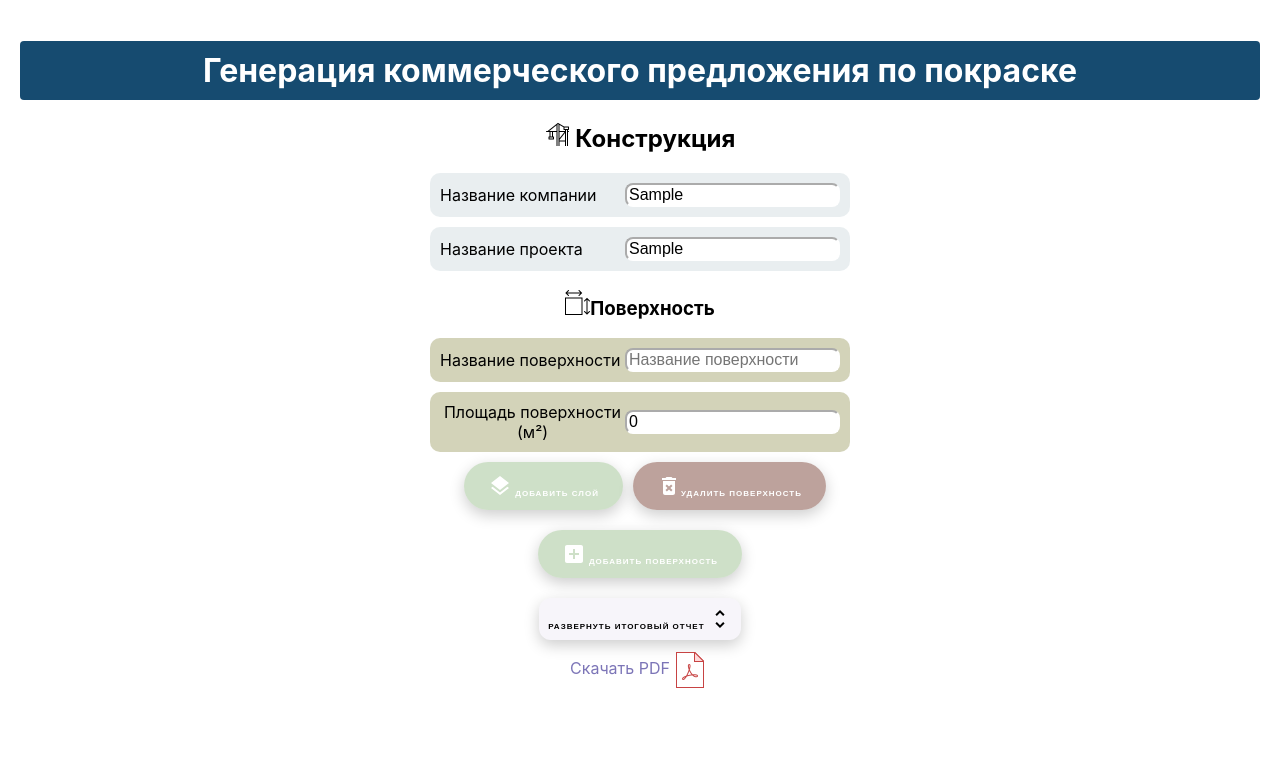
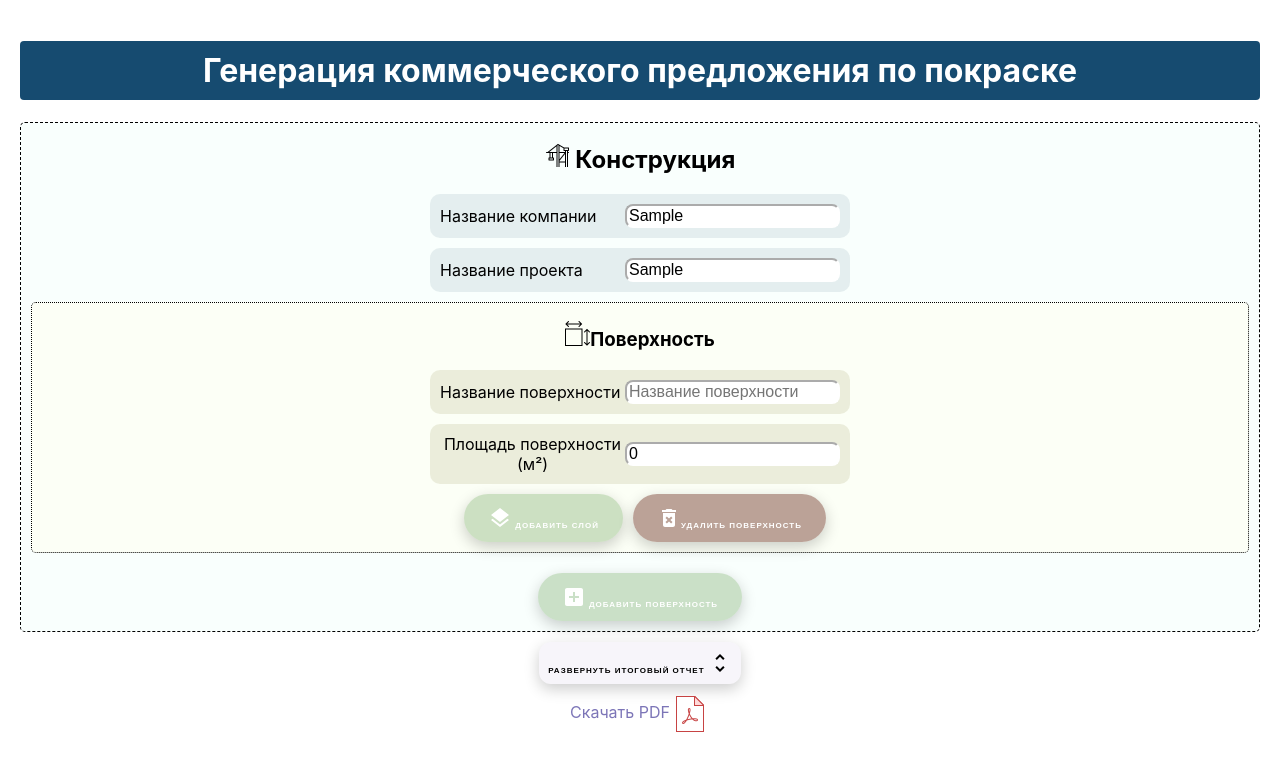
Before and after one commit to vapanteleev/co-front, a React (Create React App) app: page / in a window 1280 px wide. Both pictures are taken after typing "Sample", "Sample" into the empty fields and a click on the button "ДОБАВИТЬ ПОВЕРХНОСТЬ". Shown: the top 762 px of the page. Built offline with nearby package versions, Linux system fonts and the light colour scheme.

Commit message:
визуальная сепарация логических блоков приложения

```diff
--- a/src/components/ConstructionForm/ConstructionForm.module.css
+++ b/src/components/ConstructionForm/ConstructionForm.module.css
@@ -49,6 +49,14 @@
     /* padding: 3px */
 }
 
+.ConstructionFormContainer {
+    border-radius: 5px;
+    background: #f0fff963;
+    border-width: 1px;
+    border-color: black;
+    border-style: dashed;
+}
+
 @media (max-width: 768px) {
     .ConstructionFormField {
 
--- a/src/components/ConstructionForm/ConstructionForm.tsx
+++ b/src/components/ConstructionForm/ConstructionForm.tsx
@@ -17,7 +17,7 @@ const ConstructionForm: React.FC = () => {
     };
 
     return (
-        <div>
+        <div className={styles.ConstructionFormContainer}>
             <h2><img className='form-icon' src="icons8-sts-crane-50.png" alt="Конструкция" /> Конструкция</h2>
             <div className={styles.ConstructionFormField}>
                 <span>Название компании</span>
--- a/src/components/LayerForm/LayerForm.module.css
+++ b/src/components/LayerForm/LayerForm.module.css
@@ -1,6 +1,6 @@
 .LayerInputField {
     padding: 10px;
-    background-color: #827dad88;
+    background-color: #827dad28;
     margin-left: auto;
     margin-right: auto;
     margin-top: 10px;
@@ -15,7 +15,7 @@
 .styledButton {
     margin: 10px;
 
-    background-color: #6200ea;
+    background-color: #b33f3f9d;
     /* Base color */
     color: white;
     /* Text color */
@@ -53,7 +53,7 @@
 }
 
 .styledButton:active {
-    background-color: #6200ea;
+    background-color: #6200ea41;
     /* Original color on click */
     box-shadow: 0px 5px 15px rgba(0, 0, 0, 0.2);
     /* Original shadow on click */
@@ -65,6 +65,15 @@
     vertical-align: bottom;
 }
 
+.LayerFormContainer {
+    border-radius: 5px;
+    background: #fff8f048;
+    border-width: 1px;
+    border-color: black;
+    border-style: solid;
+    margin: 10px;
+}
+
 @media (max-width: 768px) {
     .LayerInputField {
 
--- a/src/components/LayerForm/LayerForm.tsx
+++ b/src/components/LayerForm/LayerForm.tsx
@@ -29,7 +29,7 @@ const LayerForm: React.FC<{
     };
 
     return (
-        <div>
+        <div className={styles.LayerFormContainer}>
             <h4><LayersSharpIcon /> Слой</h4>
             <div className={styles.LayerInputField}> <span>Материал</span>
 
@@ -77,7 +77,7 @@ const LayerForm: React.FC<{
                 />
             </div>
 
-            <button className={styles.styledButton} onClick={removeLayer}><LayersClearSharpIcon className={styles.LayersClearSharpIcon}/> Удалить слой </button>
+            <button className={styles.styledButton} onClick={removeLayer}><LayersClearSharpIcon className={styles.LayersClearSharpIcon} /> Удалить слой </button>
         </div>
     );
 };
--- a/src/components/SurfaceForm/SurfaceForm.module.css
+++ b/src/components/SurfaceForm/SurfaceForm.module.css
@@ -1,6 +1,6 @@
 .SurfaceFormField {
     padding: 10px;
-    background-color: #adac7d88;
+    background-color: #adac7d38;
     margin-left: auto;
     margin-right: auto;
     margin-top: 10px;
@@ -9,6 +9,15 @@
     display: flex;
     justify-content: space-between;
     border-radius: 10px;
+}
+
+.SurfaceFormContainer {
+    border-radius: 5px;
+    background: #fffff085;
+    border-width: 1px;
+    border-color: black;
+    border-style: dotted;
+    margin: 10px;
 }
 
 .styledButtonAdd {
--- a/src/components/SurfaceForm/SurfaceForm.tsx
+++ b/src/components/SurfaceForm/SurfaceForm.tsx
@@ -33,7 +33,7 @@ const SurfaceForm: React.FC<{
     };
 
     return (
-        <div>
+        <div className={styles.SurfaceFormContainer}>
             <h3><img className='form-icon' src="/icons8-surface-50 (1).png" alt="" />
                 Поверхность</h3>
             <div className={styles.SurfaceFormField}>
```
